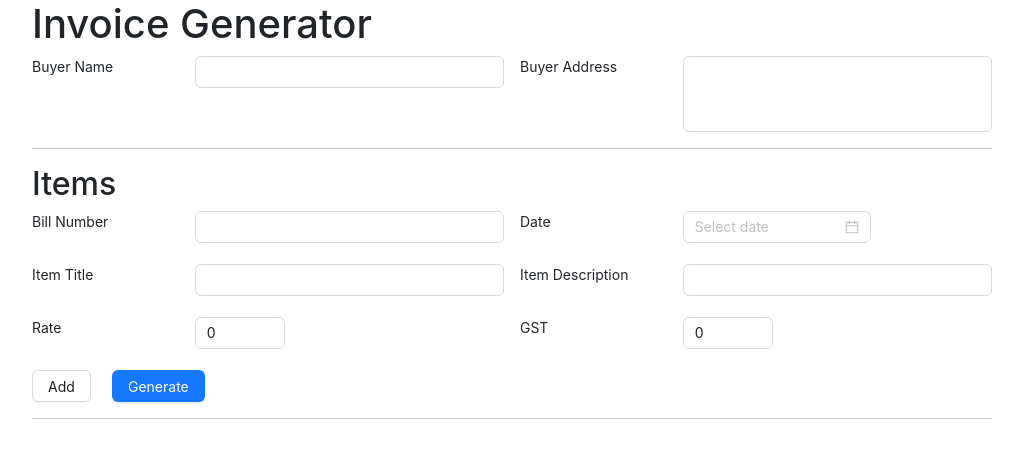
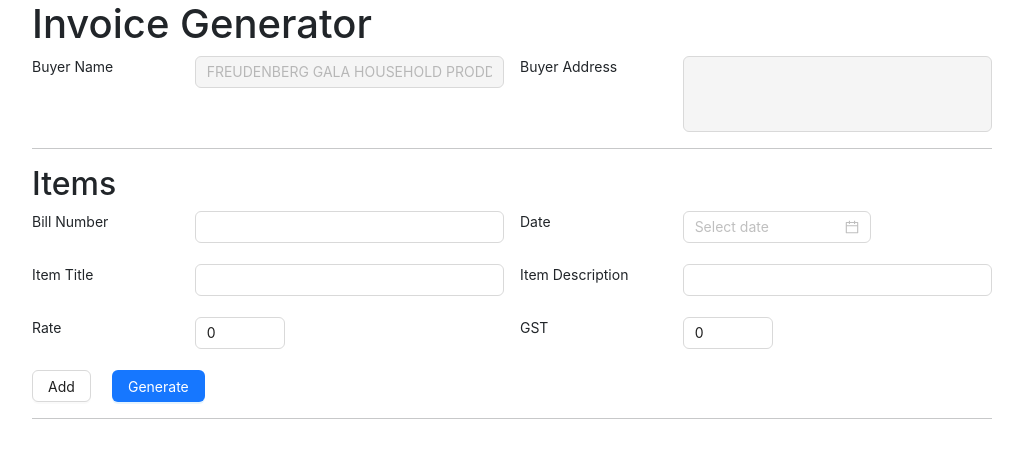
Before and after one commit to AryaanVedak/invoice-generator, a React (Vite) app: page / in a window 1280 px wide. Shown: the top 458 px of the page, without its empty margins (128-1151 px from the left). Built offline with nearby package versions, Linux system fonts and the light colour scheme; the HTML template or start-up script is replaced by a standard one.

Commit message:
small changes

```diff
--- a/src/components/Bill.jsx
+++ b/src/components/Bill.jsx
@@ -123,7 +123,7 @@ const Bill = () => {
                   // eslint-disable-next-line react/jsx-key,no-unexpected-multiline
                   <tr>
                     <td>{item.id + 1}</td>
-                    <td colSpan="3"><b>{item.itemTitle}</b><br/>{item.itemTitle}</td>
+                    <td colSpan="3"><b>{item.itemTitle}</b><br/>{item.itemDescription}</td>
                     <td></td>
                     <td>{item.rate}</td>
                     <td>1</td>
--- a/src/pages/Home.jsx
+++ b/src/pages/Home.jsx
@@ -4,12 +4,11 @@ import TextArea from "antd/es/input/TextArea.js";
 import {useEffect, useState} from "react";
 import Item from "../components/Item.jsx";
 import { useNavigate } from "react-router-dom";
-import numWords from "num-words";
 
 const Home = () => {
 
   const [product, setProduct] = useState([])
-  const [buyName, setBuyName] = useState()
+  const [buyName, setBuyName] = useState("FREUDENBERG GALA HOUSEHOLD PRODDUCT PRIVATE LIMITED")
   const [buyAddress, setBuyAddress] = useState()
   const [itemTitle, setItemTitle] = useState()
   const [itemDescription, setItemDescription] = useState()
@@ -70,18 +69,20 @@ const Home = () => {
           Buyer Name
         </Col>
         <Col span={8}>
-          <Input onChange={(e) =>  setBuyName(e.target.value)}/>
+          <Input value={buyName} onChange={(e) =>  setBuyName(e.target.value)} disabled/>
         </Col>
         <Col span={4}>
           Buyer Address
         </Col>
         <Col span={8}>
           <TextArea
+            value={buyAddress}
             onChange={(e) => setBuyAddress(e.target.value)}
             autoSize={{
               minRows: 3,
               maxRows: 6,
             }}
+            disabled
           />
         </Col>
       </Row>
@@ -150,8 +151,8 @@ const Home = () => {
         product.map(prod =>
           // eslint-disable-next-line react/jsx-key
           <Item
-            title={prod.buyName}
-            description={prod.itemTitle}
+            title={prod.itemTitle}
+            description={prod.itemDescription}
             amount={prod.rate}
         />)
       }
```
